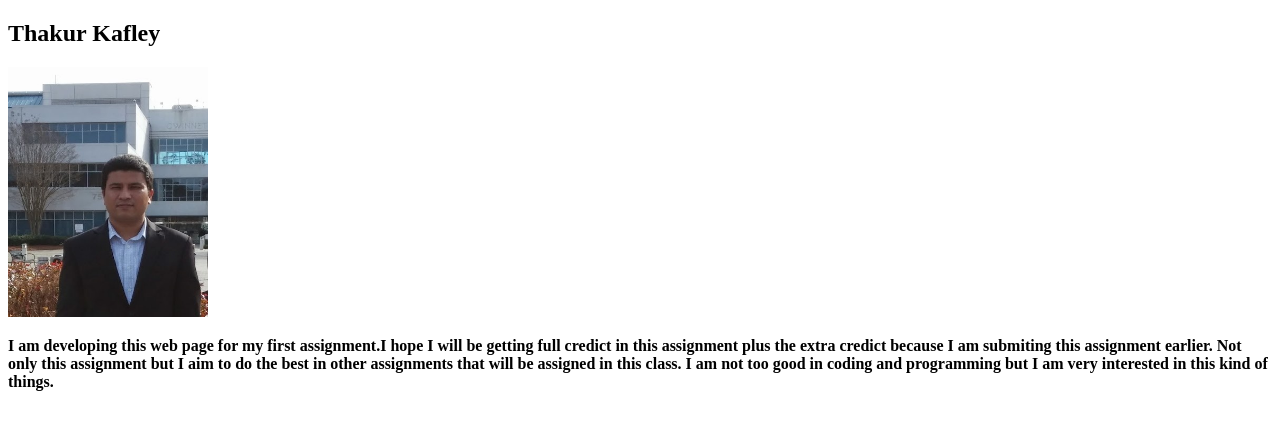
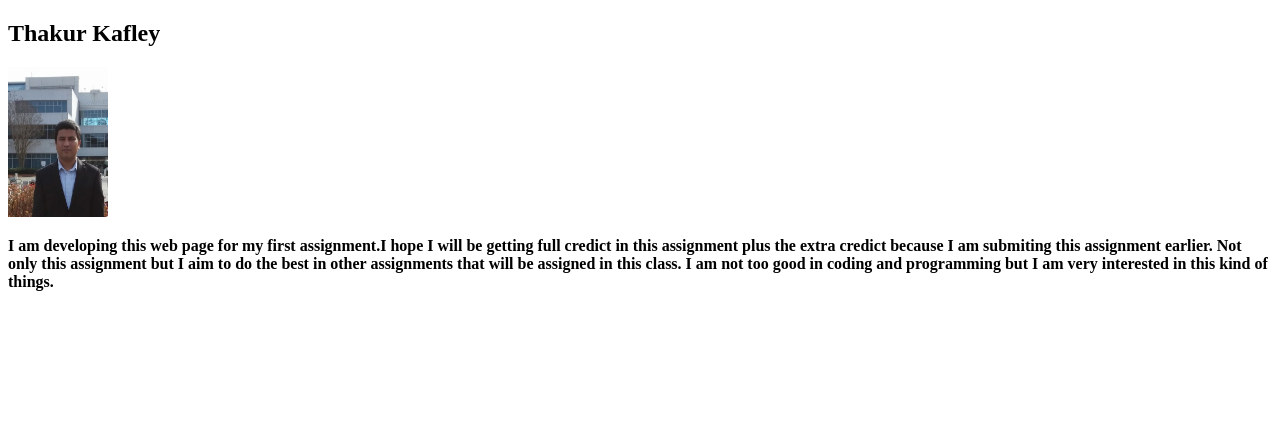
Before and after one commit to Kafley/firstweb, a plain HTML site: page index.html in a window 1280 px wide. Drawn offline with Linux system fonts and the light colour scheme.

Commit message:
Update index.html

```diff
--- a/index.html
+++ b/index.html
@@ -5,7 +5,7 @@
 </head>
 <body>
 <h2>Thakur Kafley</h2>
-<img src="ME.jpg" height="250" width="200" alt="Thakur Kafley">
+<img src="ME.jpg" height="150" width="100" alt="Thakur Kafley">
 
 <p><b> I am developing this web page for my first assignment.I hope I will be getting full credict in this
 assignment plus the extra credict because I am submiting this assignment earlier.
```
